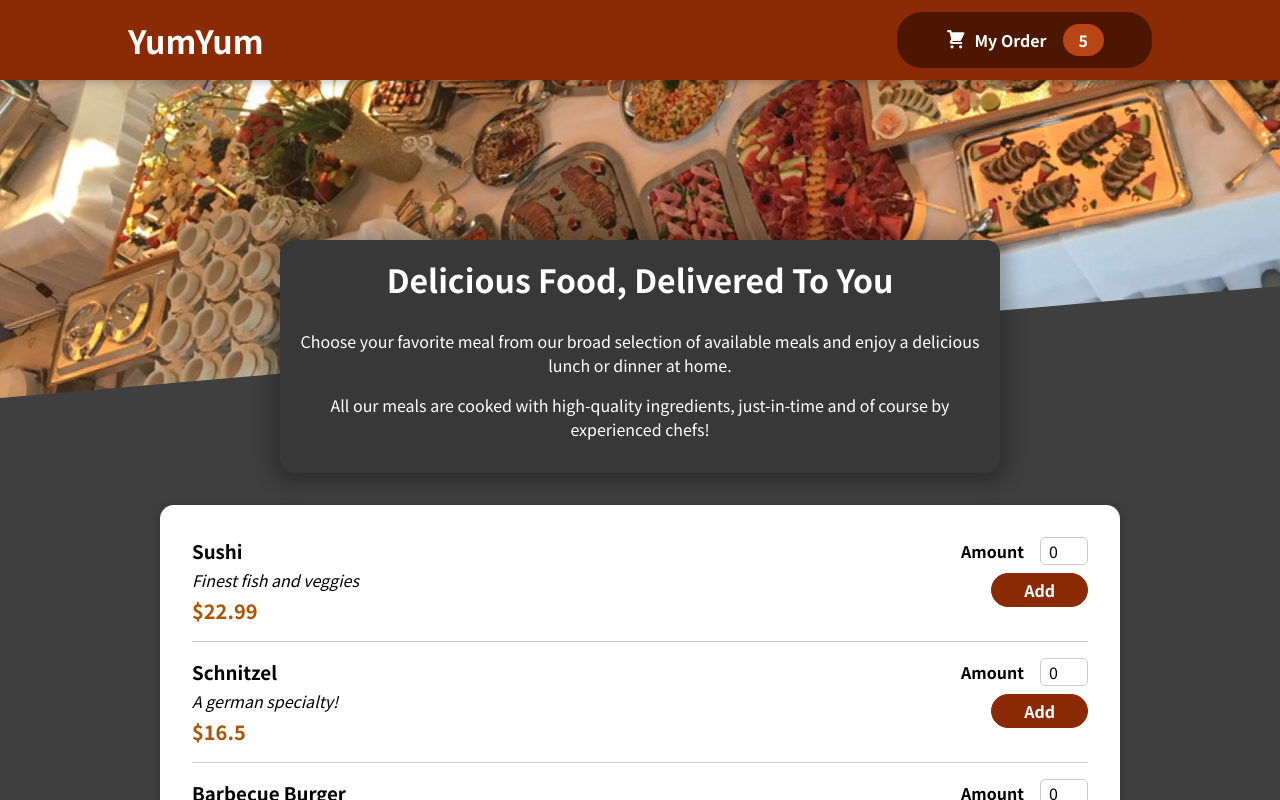
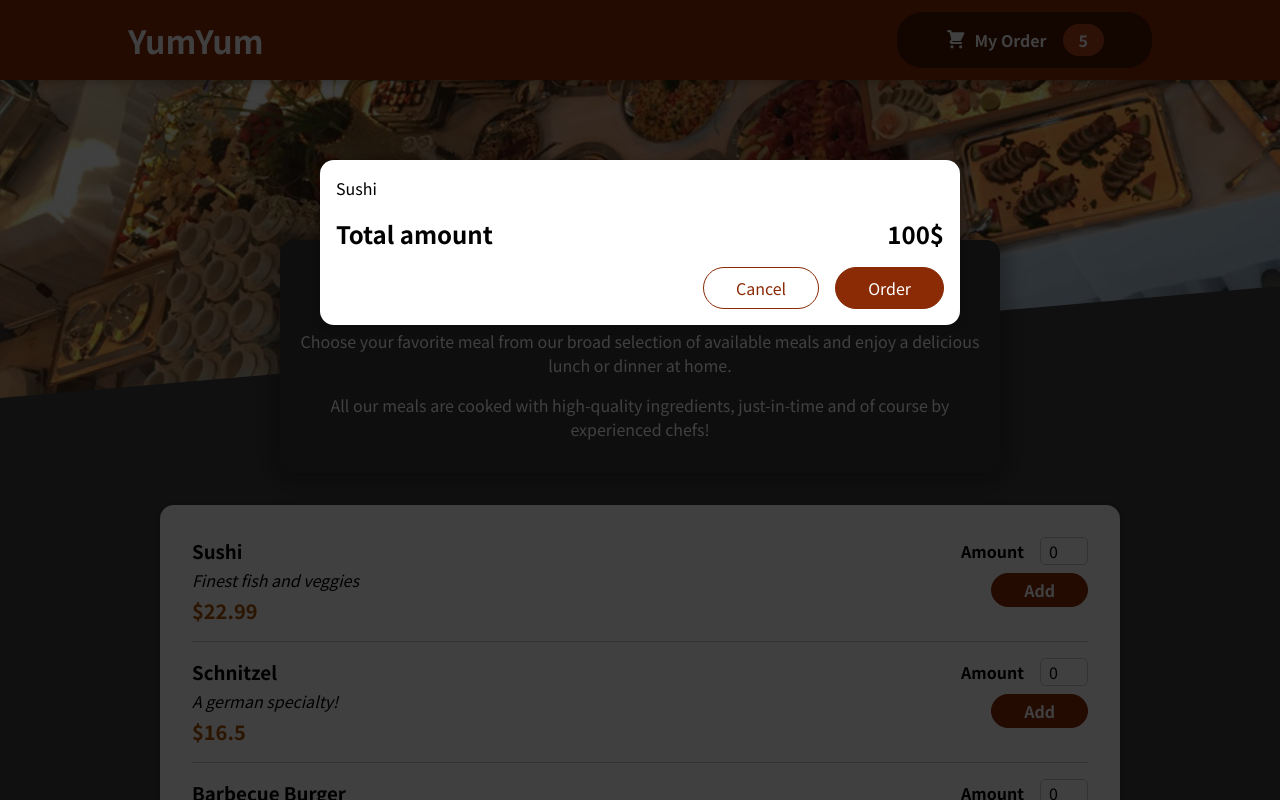
Before and after one commit to Spidergirl93/Food_Menu, a React (Create React App) app: page / in a window 1280 px wide. Shown: the top 800 px of the page. Built offline with nearby package versions, Linux system fonts and the light colour scheme.

Commit message:
add modal to view total orders

```diff
--- a/public/index.html
+++ b/public/index.html
@@ -28,6 +28,7 @@
   </head>
   <body>
     <noscript>You need to enable JavaScript to run this app.</noscript>
+    <div id="overlay"></div>
     <div id="root"></div>
     <!--
       This HTML file is a template.
--- a/src/App.js
+++ b/src/App.js
@@ -4,6 +4,7 @@
 //Component imports
 import Header from './components/Layout/Header';
 import Meals from './components/Meals/Meals';
+import Cart from './components/Cart/Cart';
 
 
 //CSS imports
@@ -13,6 +14,7 @@
 function App() {
   return (
     <React.Fragment>
+      <Cart />
       <Header/>
       <main>
         <Meals/>
--- a/src/components/Cart/Cart.js
+++ b/src/components/Cart/Cart.js
@@ -0,0 +1,37 @@
+//Component imports
+import Modal from '../UI/Modal';
+
+//CSS imports
+import styles from './Cart.module.css';
+
+//Main component
+const Cart = (props) => {
+
+    const cartItems = <ul className={styles[`cart-items`]}>{
+        [{
+            id: 'm1',
+            name: 'Sushi',
+            amount: '1',
+            price: '50'
+        }].map((item) => (
+            <li key={item.id}>{item.name}</li>
+        ))
+        }</ul>;
+
+    return(
+        <Modal>
+            {cartItems}
+            <div className={styles.total}>
+                <span>Total amount</span>
+                <span>100$</span>
+            </div>
+            <div className={styles.actions}>
+                <button className={styles[`button--alt`]} >Cancel</button>
+                <button className={styles[`button`]}>Order</button>
+            </div>
+        </Modal>
+    );
+};
+
+//Exports
+export default Cart;
--- /dev/null
+++ b/src/components/UI/Modal.js
@@ -0,0 +1,33 @@
+//React imports
+import React from 'react';
+import ReactDOM from 'react-dom';
+
+//CSS imports
+import styles from './Modal.module.css';
+
+//Auxiliary component
+const Overlay = (props) => {
+    return(
+        <div className={styles.backdrop}>
+            <div className={styles.modal}>
+                {props.children}
+            </div>
+        </div>
+    );
+};
+
+
+//Main component
+const Modal = (props) => {
+
+    return(
+        <React.Fragment>
+            {ReactDOM.createPortal(
+            <Overlay props={props}>{props.children}</Overlay>,
+            document.getElementById('overlay'))}
+        </React.Fragment>
+    );
+};
+
+//Exports
+export default Modal;
--- /dev/null
+++ b/src/components/UI/Modal.module.css
@@ -0,0 +1,40 @@
+.backdrop {
+    position: fixed;
+    top: 0;
+    left: 0;
+    width: 100%;
+    height: 100vh;
+    z-index: 20;
+    background-color: rgba(0, 0, 0, 0.75);
+  }
+
+  .modal {
+    position: fixed;
+    top: 20vh;
+    left: 5%;
+    width: 90%;
+    background-color: white;
+    padding: 1rem;
+    border-radius: 14px;
+    box-shadow: 0 2px 8px rgba(0, 0, 0, 0.25);
+    z-index: 30;
+    animation: slide-down 300ms ease-out forwards;
+  }
+
+  @media (min-width: 768px) {
+    .modal {
+      width: 40rem;
+      left: calc(50% - 20rem);
+    }
+  }
+
+  @keyframes slide-down {
+    from {
+      opacity: 0;
+      transform: translateY(-3rem);
+    }
+    to {
+      opacity: 1;
+      transform: translateY(0);
+    }
+  }
```
Also changed, not shown: 1 other file (tests, documents, lock files or other folders).
